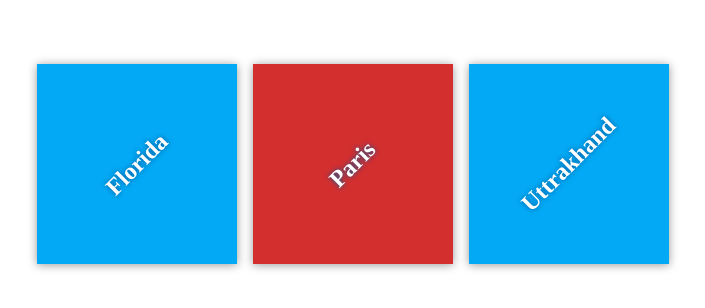
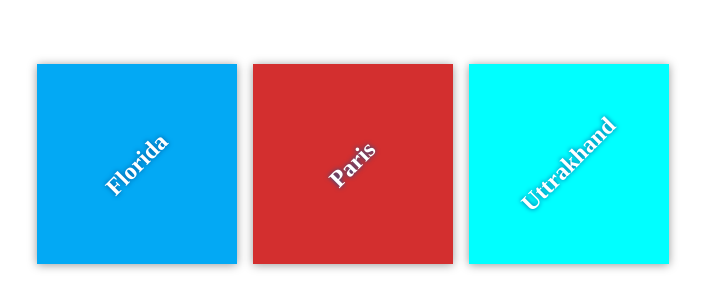
Before and after one commit to gargprince1702/my-travel-plans, a plain HTML site: page index.html in a window 1280 px wide. Shown: the part 236-544 px from the top of the page, without its empty margins (287-992 px from the left). Drawn offline with Linux system fonts and the light colour scheme.

Commit message:
add uttrakhand background color

```diff
--- a/app.css
+++ b/app.css
@@ -57,3 +57,6 @@ h2 {
 #paris {
     background-color: #d32f2f;
 }
+#uttarakhand{
+    background-color:aqua;
+}
```
